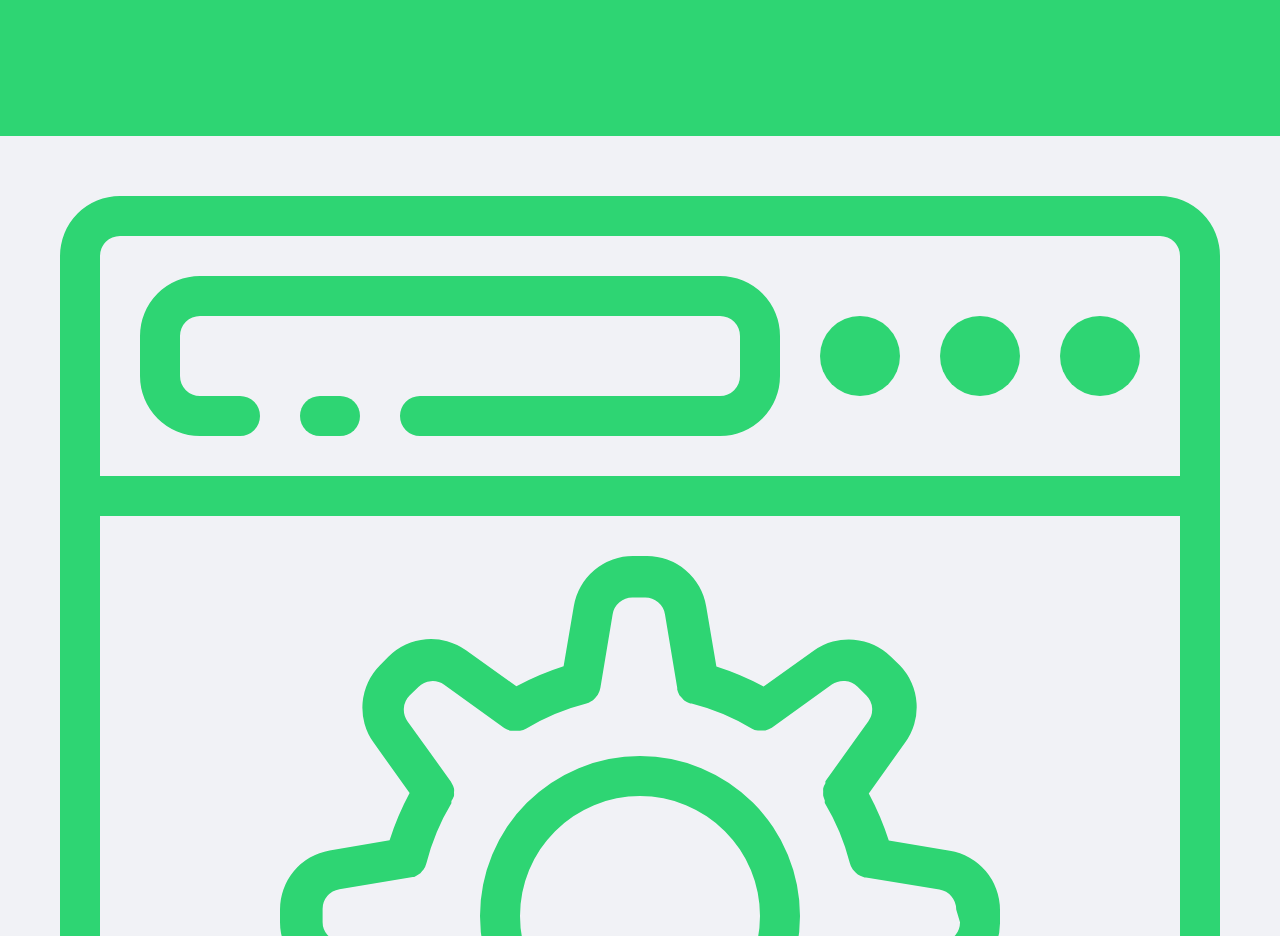
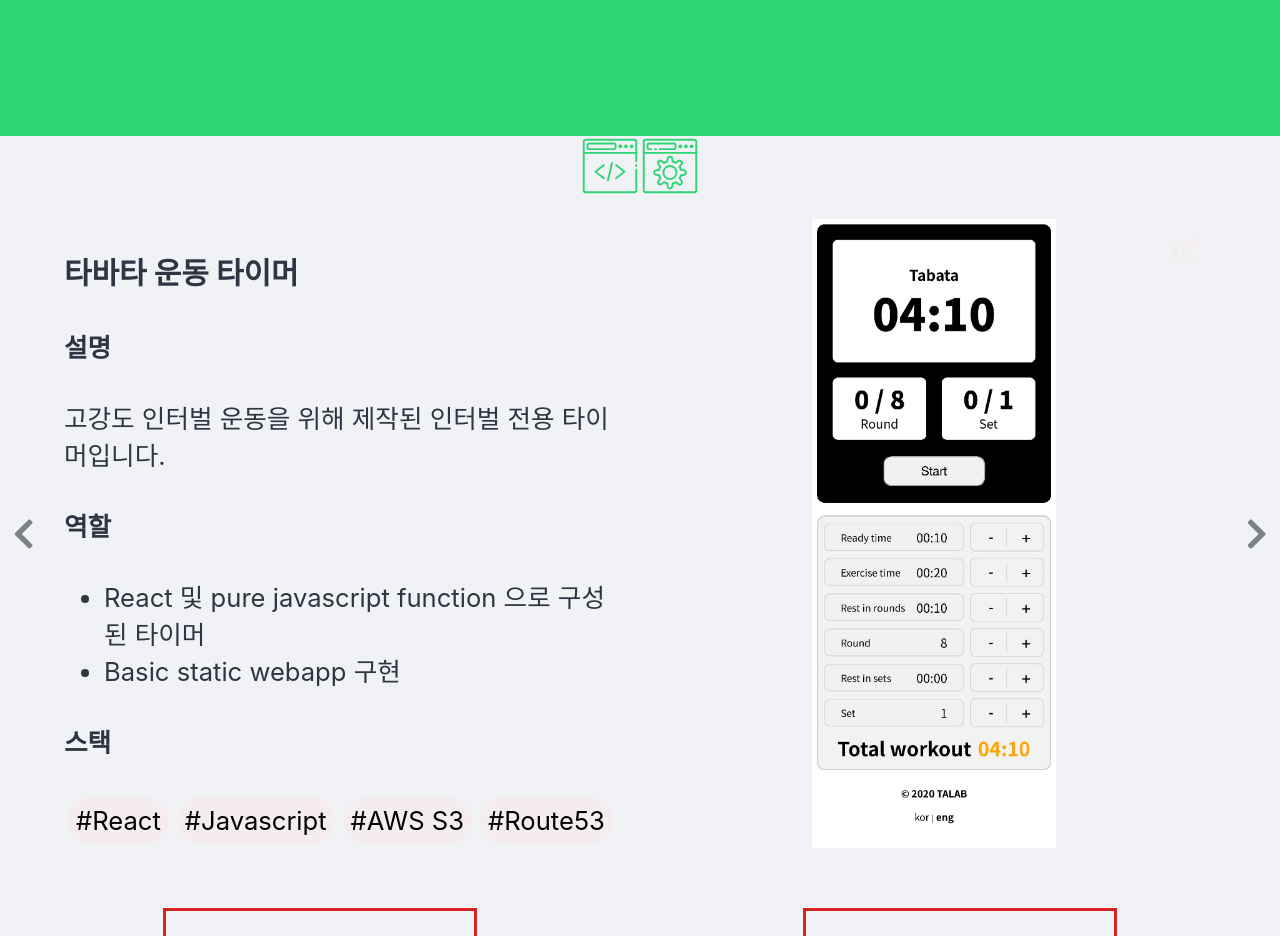
Before and after one commit to ekklesia11/portfolio_csr, a React (Create React App) app: page / in a window 1280 px wide. Shown: the part 1280-2216 px from the top of the page. Built offline with nearby package versions, Linux system fonts and the light colour scheme.

Commit message:
server and client icon updated

```diff
--- a/src/components/about/about.js
+++ b/src/components/about/about.js
@@ -4,7 +4,7 @@ import styled from "styled-components";
 import main from "../../assets/main.jpg";
 import programming from "../../assets/programming.png";
 import server from "../../assets/server.svg";
-import layout from "../../assets/layout.svg";
+import client from "../../assets/client.svg";
 
 const About = () => {
   return (
@@ -30,8 +30,8 @@ const About = () => {
         </p>
       </div>
       <div className="details">
+        <img src={client} alt="" className="client" />
         <img src={server} alt="" className="server" />
-        <img src={layout} alt="" className="client" />
       </div>
     </Container>
   );
@@ -110,14 +110,12 @@ const Container = styled.div`
     span {
       word-wrap: break-word;
     }
+  }
 
-    .details {
-    }
-
+  .details {
     .server,
     .client {
-      width: 10%;
-      border: 1px solid red;
+      width: 60px;
     }
   }
 `;
```
Also changed, not shown: src/assets/client.svg (renamed from src/assets/layout.svg).
